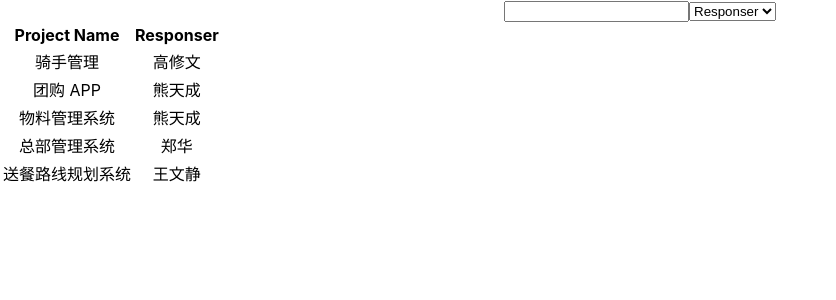
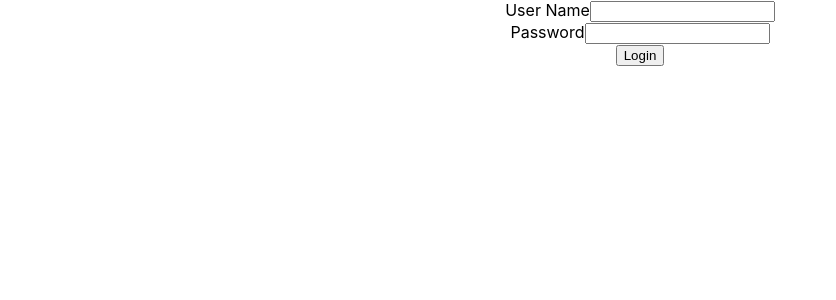
Before and after one commit to 687000/React_Jira_Project, a React (Create React App) app: page / in a window 1280 px wide. Shown: the top 300 px of the page, without its empty margins (0-836 px from the left). Built offline with nearby package versions, Linux system fonts and the light colour scheme; data requests are answered from the project's data file.

Commit message:
feat: add login page with middlewares for json-server

```diff
--- a/package.json
+++ b/package.json
@@ -22,7 +22,7 @@
     "build": "react-scripts build",
     "test": "react-scripts test",
     "eject": "react-scripts eject",
-    "json-server": "json-server __json_server_mock__/db.json --watch --port 3001",
+    "json-server": "json-server __json_server_mock__/db.json --watch --port 3001 --middlewares ./__json_server_mock__/middleware",
     "prepare": "husky install"
   },
   "eslintConfig": {
--- a/src/App.tsx
+++ b/src/App.tsx
@@ -1,11 +1,12 @@
 import React from "react";
 import "App.css";
 import { ProjectListScreen } from "screens/project-list";
+import { LoginScreen } from "login";
 
 function App() {
   return (
     <div className="App">
-      <ProjectListScreen />
+      <LoginScreen />
     </div>
   );
 }
--- /dev/null
+++ b/src/login/index.tsx
@@ -0,0 +1,38 @@
+import { Settings } from "http2";
+import React, { FormEvent } from "react";
+const apiUrl = process.env.REACT_APP_API_URL;
+export const LoginScreen = () => {
+  const login = (param: { username: string; password: string }) => {
+    fetch(`${apiUrl}/login`, {
+      method: "POST",
+      headers: {
+        "Content-Type": "application/json",
+      },
+      body: JSON.stringify(param),
+    }).then(async (response: Response) => {
+      if (response.ok) {
+      }
+    });
+  };
+  const handleSubmit = (event: FormEvent<HTMLFormElement>) => {
+    event.preventDefault();
+    const username = (event.currentTarget.elements[0] as HTMLInputElement)
+      .value;
+    const password = (event.currentTarget.elements[1] as HTMLInputElement)
+      .value;
+    login({ username, password });
+  };
+  return (
+    <form onSubmit={handleSubmit}>
+      <div>
+        <label htmlFor="username">User Name</label>
+        <input type="text" id={"username"} />
+      </div>
+      <div>
+        <label htmlFor="password">Password</label>
+        <input type="password" id={"password"} />
+      </div>
+      <button type={"submit"}>Login</button>
+    </form>
+  );
+};
```
Also changed, not shown: __json_server_mock__/middleware.js (added, +14 -0 lines).
